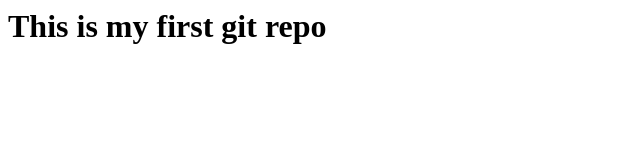
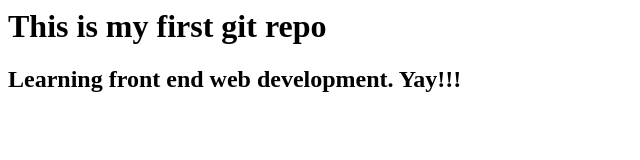
Before and after one commit to neslitorgut/class-seven, a plain HTML site: page index.html in a window 1280 px wide. Shown: the whole page, without its empty margins (0-640 px from the left). Drawn offline with Linux system fonts and the light colour scheme.

Commit message:
added heading 2

```diff
--- a/index.html
+++ b/index.html
@@ -1 +1,2 @@
 <h1> This is my first git repo </h1>
+<h2> Learning front end web development. Yay!!! </h2>
```
